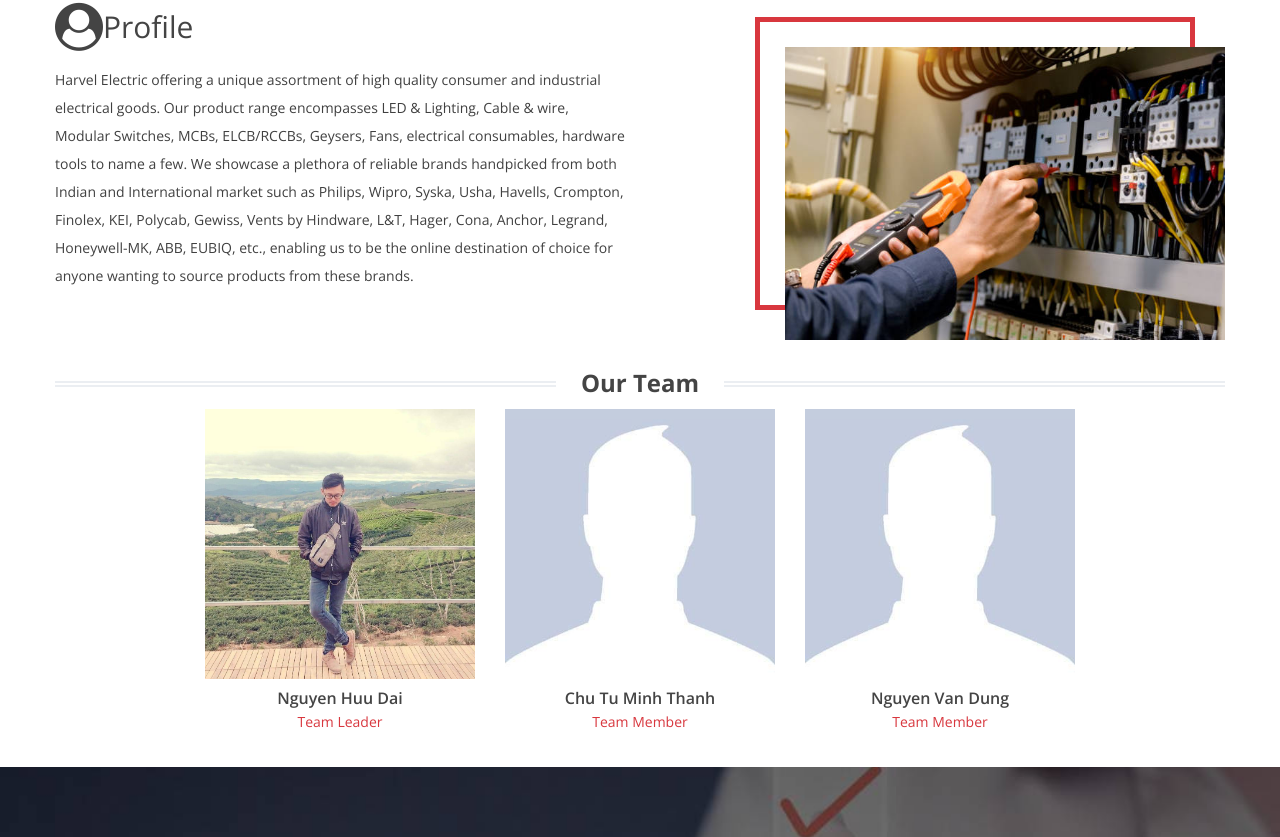
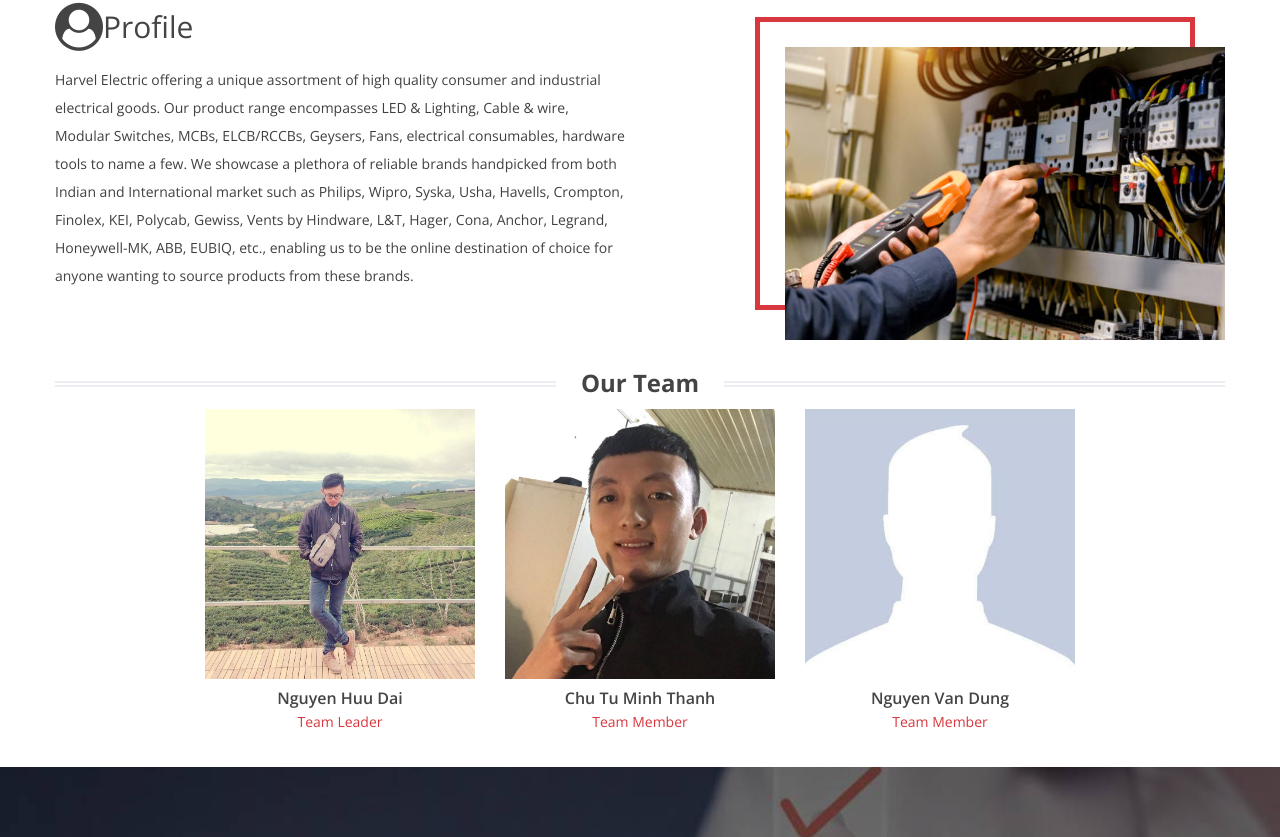
Before and after one commit to huudai1559/eProject1, a plain HTML site: page aboutus.html in a window 1280 px wide. Shown: the part 352-1189 px from the top of the page. Drawn offline with nearby package versions, Linux system fonts and the light colour scheme.

Commit message:
Update 09 Aug 2021

```diff
--- a/aboutus.html
+++ b/aboutus.html
@@ -291,7 +291,7 @@
                     <div class="col-lg-3 col-md-3 col-sm-4 col-4">
                         <div class="team-member mb-30">
                             <div class="team-thumb img-full">
-                                <img src="assets/img/aboutus/Team.jpg" alt="">
+                                <img src="assets/img/aboutus/Team2.jpg" alt="">
                                 <div class="team-social">
                                     <a href="#"><i class="fa fa-facebook"></i></a>
                                     <a href="#"><i class="fa fa-twitter"></i></a>
```
Also changed, not shown: assets/img/aboutus/Team2.jpg (added).
